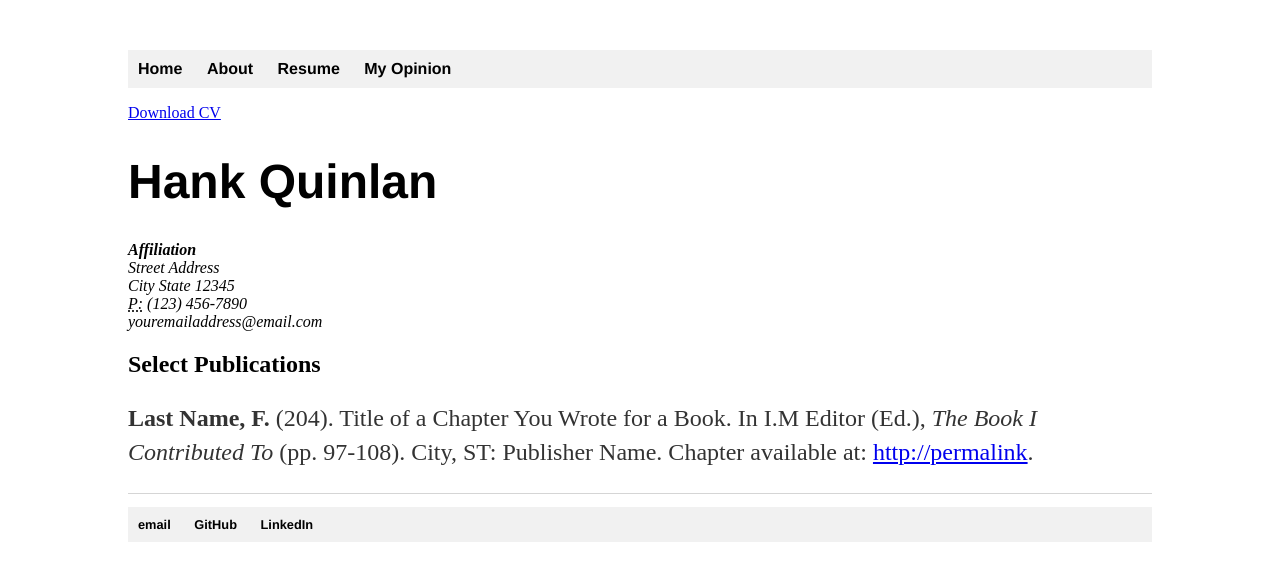
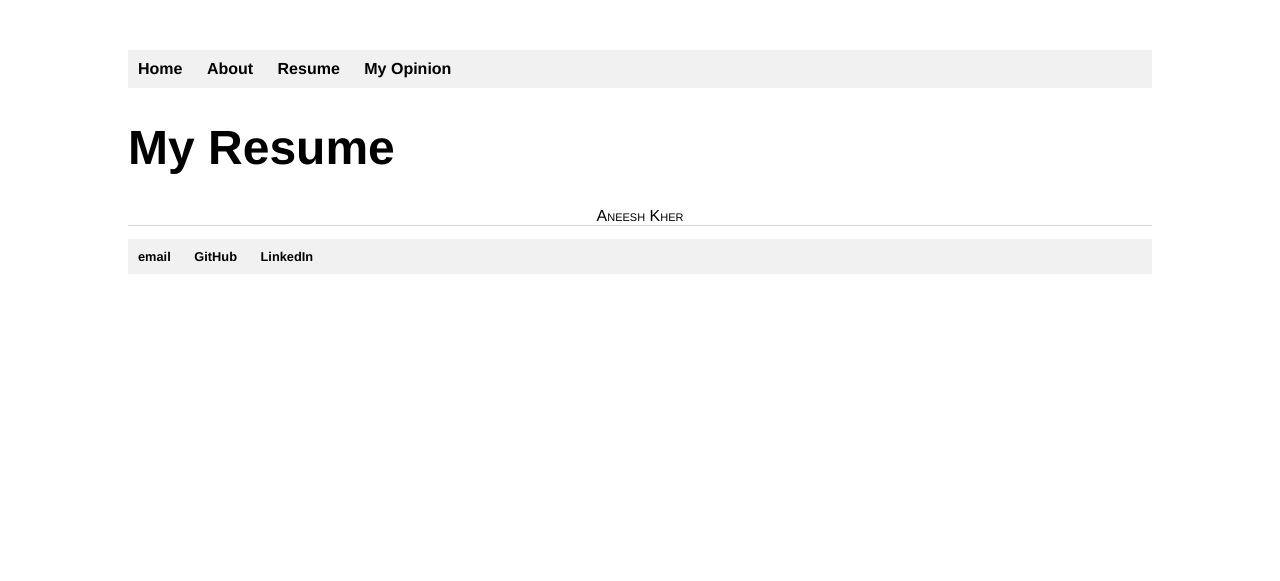
Before and after one commit to aneeshkher/aneeshkher.github.io, a Jekyll site: the page built from resume/index.html, in a window 1280 px wide. Shown: the top 581 px of the page. Built offline with Jekyll 4.4.1, drawn with Linux system fonts in a browser that asks for light colours.

Commit message:
Test3: Resume page

```diff
--- a/resume/index.html
+++ b/resume/index.html
@@ -2,21 +2,7 @@
 layout: default
 title: CV of Your Name
 ---
-
-	<div class="resume">
-		<a href="#" class="download" title="Download CV as PDF">Download CV</a>
-					<h1>Hank Quinlan</h1>
-					<address>
-					<strong>Affiliation</strong><br>
-					Street Address<br>
-					City State 12345<br>
-					<abbr title="phone">P:</abbr> (123) 456-7890<br>
-					<span class="obfuscate">youremailaddress@email.com</span>
-					</address>
-
-					<h2>Select Publications</h2>
-
-					<p><strong>Last Name, F.</strong> (204). Title of a Chapter You Wrote for a Book. In I.M Editor (Ed.), <em>The Book I Contributed To</em> (pp. 97-108). City, ST: Publisher Name. Chapter available at: <a href="#">http://permalink</a>.
-
-
-	</div>
+<div class="resume">
+	<h1>My Resume</h1>
+	<div class="resume_name">Aneesh Kher</div>
+</div>
```
